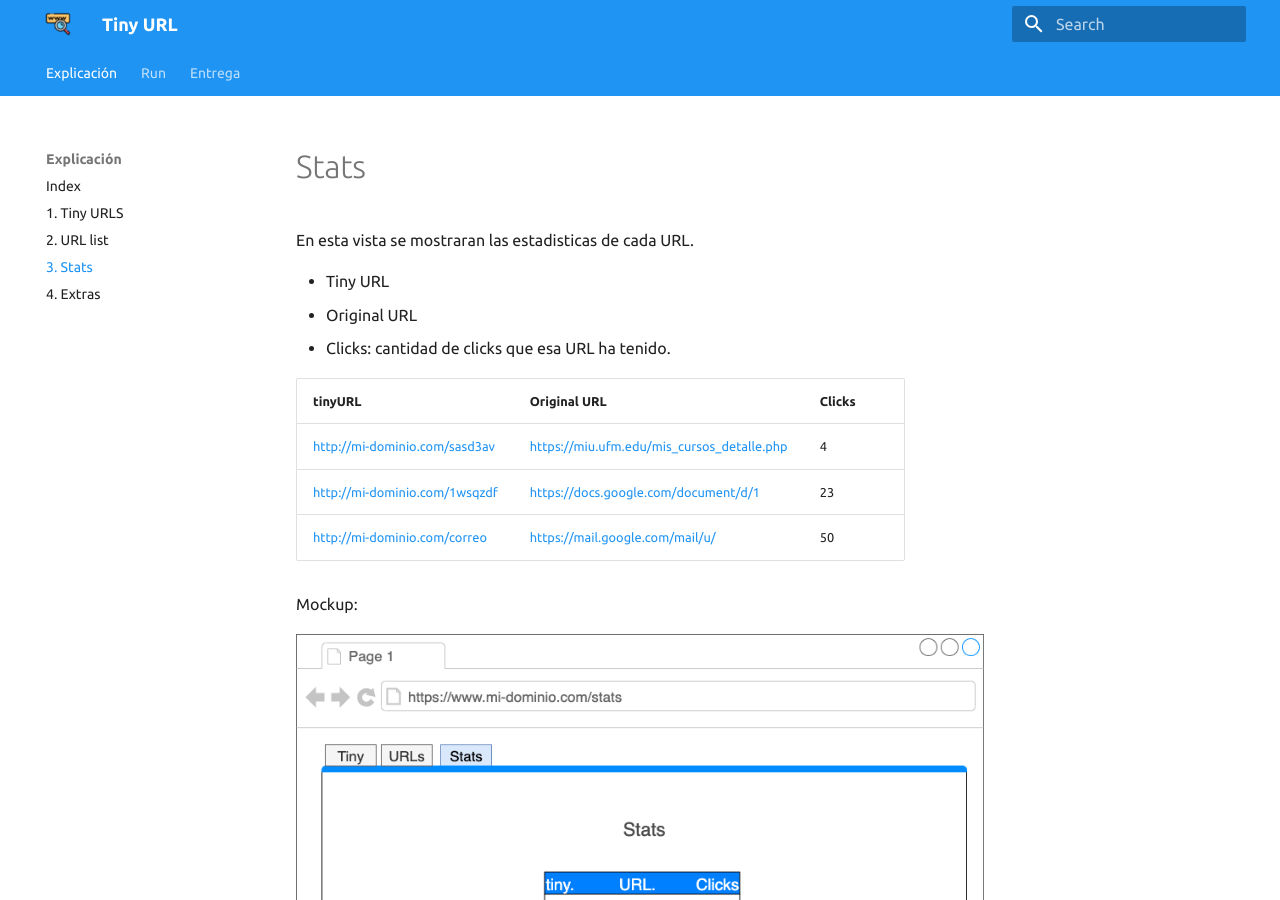
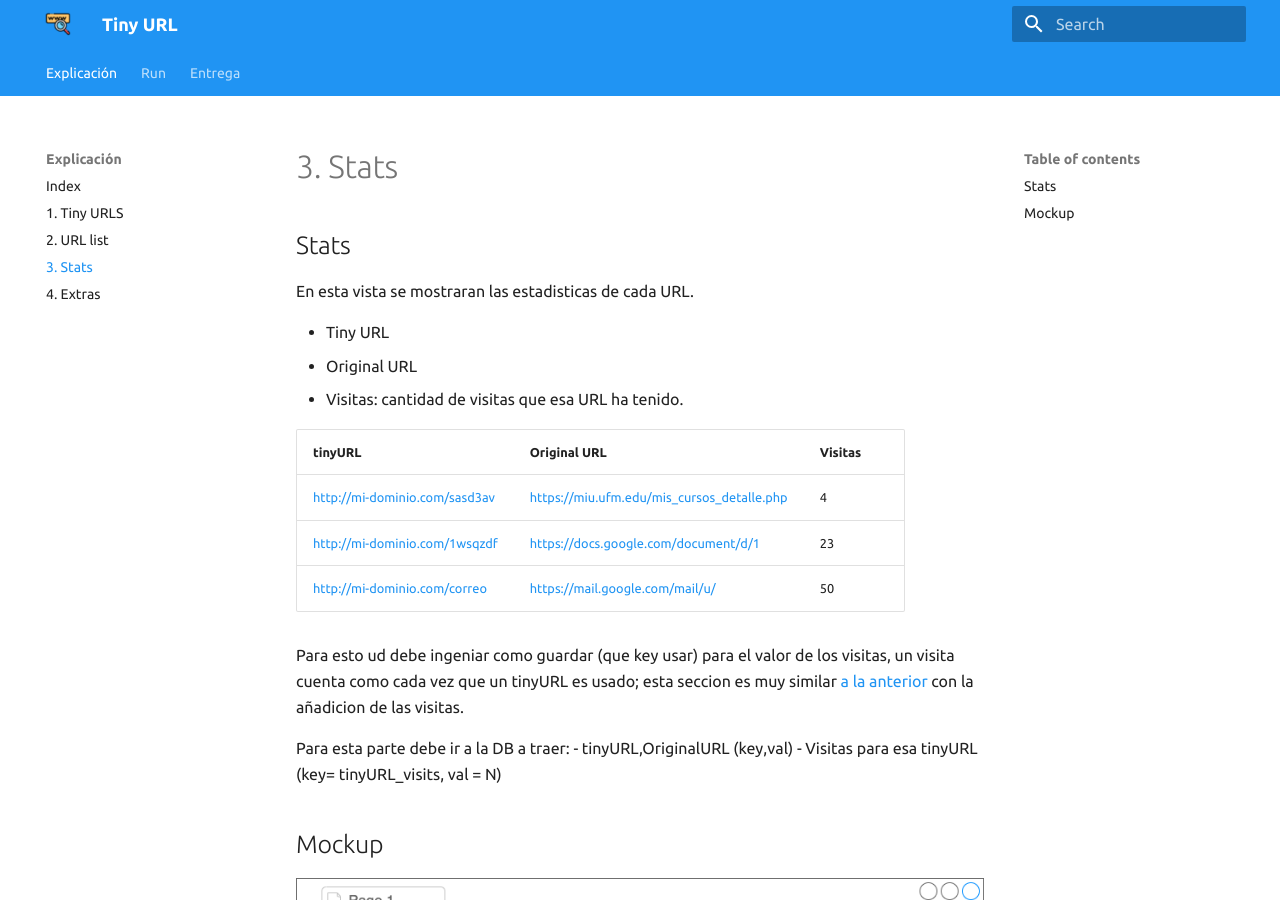
Before and after one commit to estebansamayoa1/tiny-url, an MkDocs documentation site: the page built from docs/stats.md, in a window 1280 px wide and 900 px high. Built offline with MkDocs 1.6.1 and Material for MkDocs 9.7.7, drawn with Linux system fonts in a browser that asks for light colours.

```diff
--- a/docs/stats.md
+++ b/docs/stats.md
@@ -1,20 +1,26 @@
-# Stats
+## Stats
 
 
 En esta vista se mostraran las estadisticas de cada URL.
 
 - Tiny URL
 - Original URL
-- Clicks: cantidad de clicks que esa URL ha tenido.
+- Visitas: cantidad de visitas que esa URL ha tenido.
 
 
-| tinyURL                       	|                Original URL                	| Clicks |
+| tinyURL                       	|                Original URL                	| Visitas |
 |-------------------------------	|:------------------------------------------|:------------------------------------------|
 | http://mi-dominio.com/sasd3av 	| https://miu.ufm.edu/mis_cursos_detalle.php 	| 4 |
 | http://mi-dominio.com/1wsqzdf 	| https://docs.google.com/document/d/1       	| 23|
 | http://mi-dominio.com/correo  	| https://mail.google.com/mail/u/            	| 50 |
 
 
-Mockup:
+Para esto ud debe ingeniar como guardar (que key usar) para el valor de los visitas, un visita cuenta como cada vez que un tinyURL es usado; esta seccion es muy similar [a la anterior](/url-list) con la añadicion de las visitas.
+
+Para esta parte debe ir a la DB a traer:
+- tinyURL,OriginalURL (key,val)
+- Visitas para esa tinyURL (key= tinyURL_visits, val = N)
+
+## Mockup
 
 ![1](img/stats.png)
```
Also changed, not shown: docs/tiny-urls.md (+1 -1 lines).
